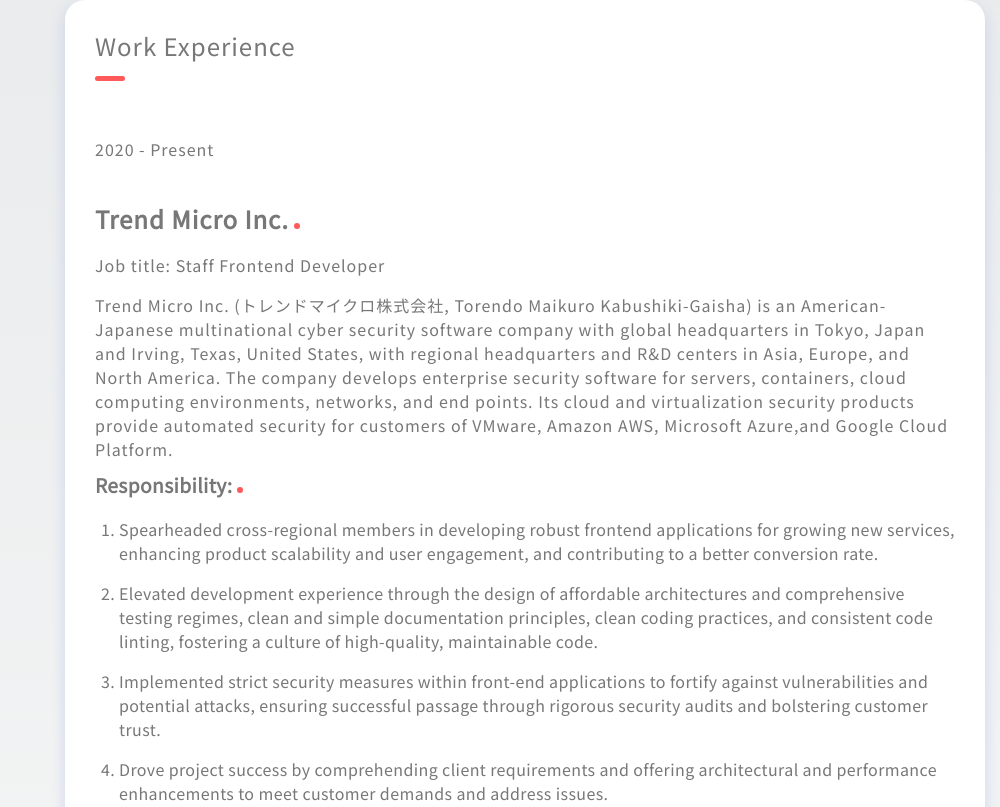
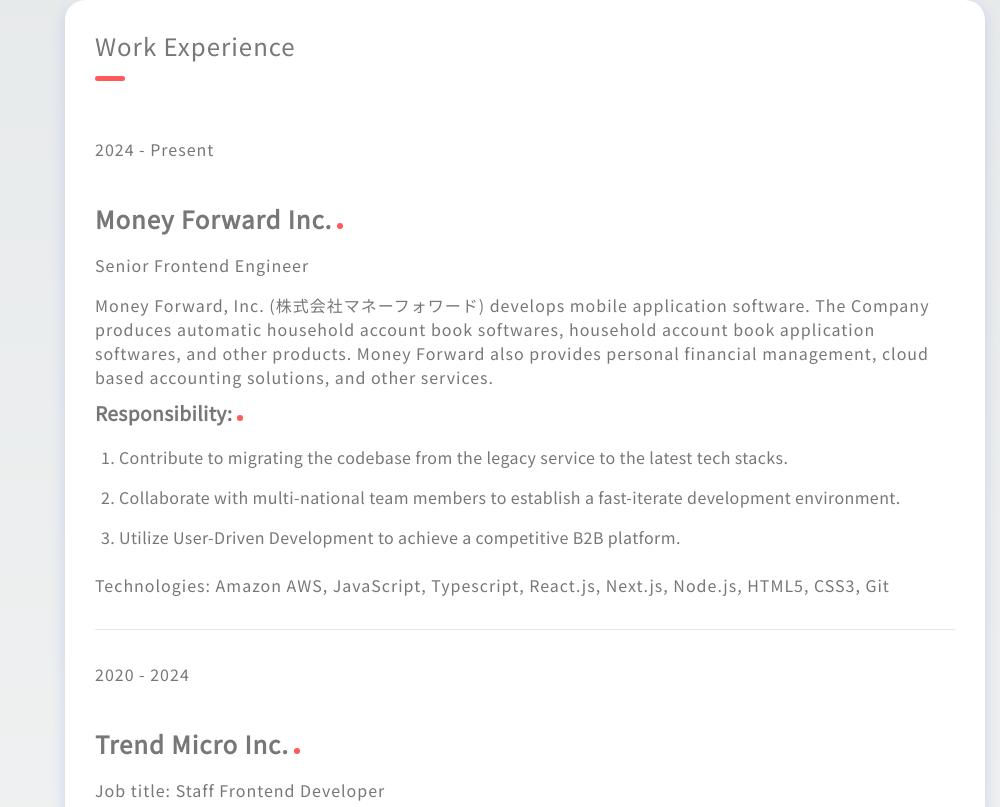
Before and after one commit to JimLin94/resume, a Next.js app: page /resume/ in a window 1280 px wide. Shown: the part 1933-2740 px from the top of the page, without its empty margins (280-1280 px from the left). Built offline with nearby package versions, Linux system fonts and the light colour scheme.

Commit message:
[content] update the career

```diff
--- a/src/components/Experience/index.tsx
+++ b/src/components/Experience/index.tsx
@@ -11,22 +11,58 @@
     <div className="timeline">
       <div className="spot">
         <div className="title">
-          <p>2020 - Present</p>
+          <p>2024 - Present</p>
+        </div>
+        <div className="content">
+          <h3>Money Forward Inc.</h3>
+          <p>Senior Frontend Engineer</p>
+          <p>
+            Money Forward, Inc. (株式会社マネーフォワード) develops mobile
+            application software. The Company produces automatic household
+            account book softwares, household account book application
+            softwares, and other products. Money Forward also provides personal
+            financial management, cloud based accounting solutions, and other
+            services.
+          </p>
+          <h4>Responsibility:</h4>
+          <List>
+            <li>
+              Contribute to migrating the codebase from the legacy service to
+              the latest tech stacks.
+            </li>
+            <li>
+              Collaborate with multi-national team members to establish a
+              fast-iterate development environment.
+            </li>
+            <li>
+              Utilize User-Driven Development to achieve a competitive B2B
+              platform.
+            </li>
+          </List>
+          <p>
+            Technologies: Amazon AWS, JavaScript, Typescript, React.js, Next.js,
+            Node.js, HTML5, CSS3, Git
+          </p>
+        </div>
+      </div>
+      <hr className="my-6" />
+      <div className="spot">
+        <div className="title">
+          <p>2020 - 2024</p>
         </div>
         <div className="content">
           <h3>Trend Micro Inc.</h3>
           <p>Job title: Staff Frontend Developer</p>
           <p>
-            Trend Micro Inc. (トレンドマイクロ株式会社, Torendo Maikuro
-            Kabushiki-Gaisha) is an American-Japanese multinational cyber
-            security software company with global headquarters in Tokyo, Japan
-            and Irving, Texas, United States, with regional headquarters and R&D
-            centers in Asia, Europe, and North America. The company develops
-            enterprise security software for servers, containers, cloud
-            computing environments, networks, and end points. Its cloud and
-            virtualization security products provide automated security for
-            customers of VMware, Amazon AWS, Microsoft Azure,and Google Cloud
-            Platform.
+            Trend Micro Inc. (トレンドマイクロ株式会社) is an American-Japanese
+            multinational cyber security software company with global
+            headquarters in Tokyo, Japan and Irving, Texas, United States, with
+            regional headquarters and R&D centers in Asia, Europe, and North
+            America. The company develops enterprise security software for
+            servers, containers, cloud computing environments, networks, and end
+            points. Its cloud and virtualization security products provide
+            automated security for customers of VMware, Amazon AWS, Microsoft
+            Azure,and Google Cloud Platform.
           </p>
           <h4>Responsibility:</h4>
           <List>
```
